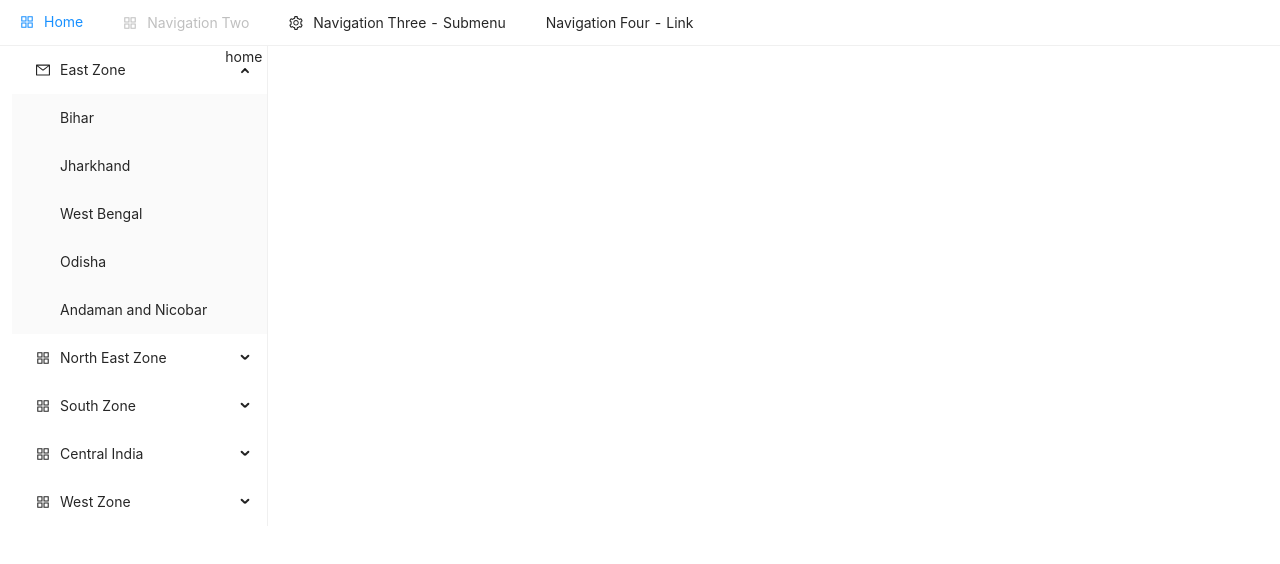
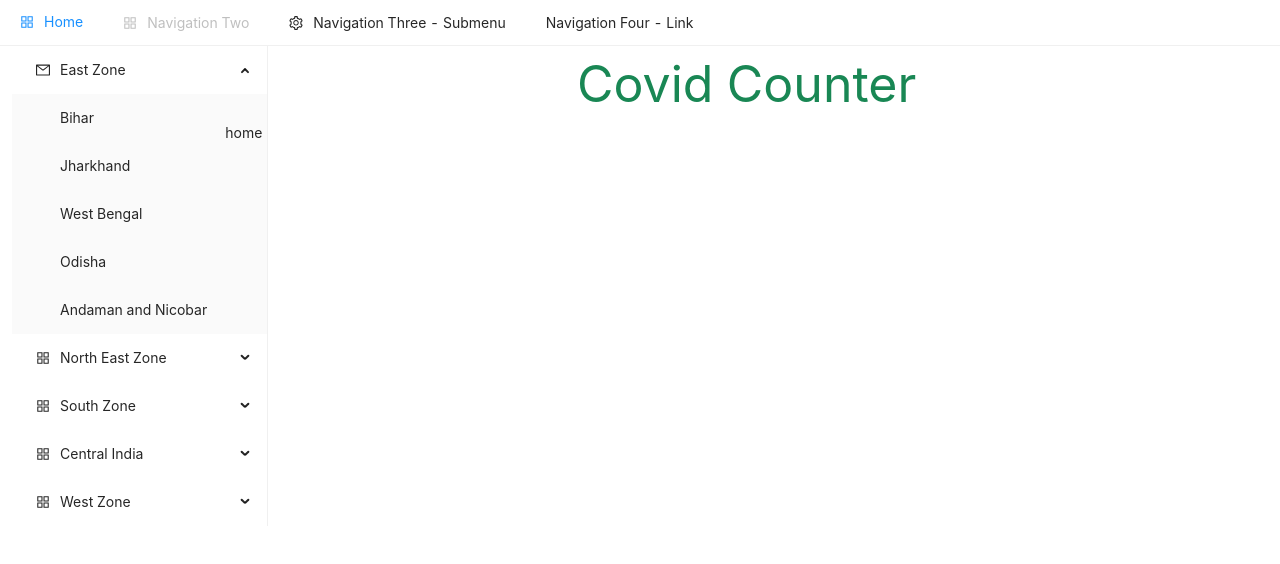
Before and after one commit to manu-karenite/covid-warn, a React (Create React App) app in the folder client/: page / in a window 1280 px wide. Shown: the top 564 px of the page. Built offline with nearby package versions, Linux system fonts and the light colour scheme.

Commit message:
Added Title Component in App.js

```diff
--- a/client/src/App.js
+++ b/client/src/App.js
@@ -3,15 +3,17 @@ import { Fragment } from "react";
 
 //importing routing in App.js
 import { Link, Routes, Route } from "react-router-dom";
-
+import { useSelector } from "react-redux";
 //importing utilities in the App.js
 import Header from "./Components/Navigation/Header.js";
 import SideMenu from "./Components/Navigation/SideMenu.js";
+import Title from "./Components/Navigation/Title.js";
 //importing pages on web App
 import Home from "./Pages/Home.js";
 import State from "./Pages/State.js";
 
 function App() {
+  const { state } = useSelector((state) => ({ ...state }));
   return (
     <Fragment>
       <Header />
@@ -21,6 +23,7 @@ function App() {
             <SideMenu />
           </div>
           <div className="col-md-10">
+            {!state && <Title />}
             <Routes>
               <Route path="/" exact element={<Home />} />
               <Route path="/state/:state_code" exact element={<State />} />
--- a/client/src/index.css
+++ b/client/src/index.css
@@ -1,13 +1,14 @@
+@import url("https://fonts.googleapis.com/css2?family=Telex&display=swap");
 body {
   margin: 0;
-  font-family: -apple-system, BlinkMacSystemFont, 'Segoe UI', 'Roboto', 'Oxygen',
-    'Ubuntu', 'Cantarell', 'Fira Sans', 'Droid Sans', 'Helvetica Neue',
+  font-family: -apple-system, BlinkMacSystemFont, "Segoe UI", "Roboto", "Oxygen",
+    "Ubuntu", "Cantarell", "Fira Sans", "Droid Sans", "Helvetica Neue",
     sans-serif;
   -webkit-font-smoothing: antialiased;
   -moz-osx-font-smoothing: grayscale;
 }
 
 code {
-  font-family: source-code-pro, Menlo, Monaco, Consolas, 'Courier New',
+  font-family: source-code-pro, Menlo, Monaco, Consolas, "Courier New",
     monospace;
 }
```
